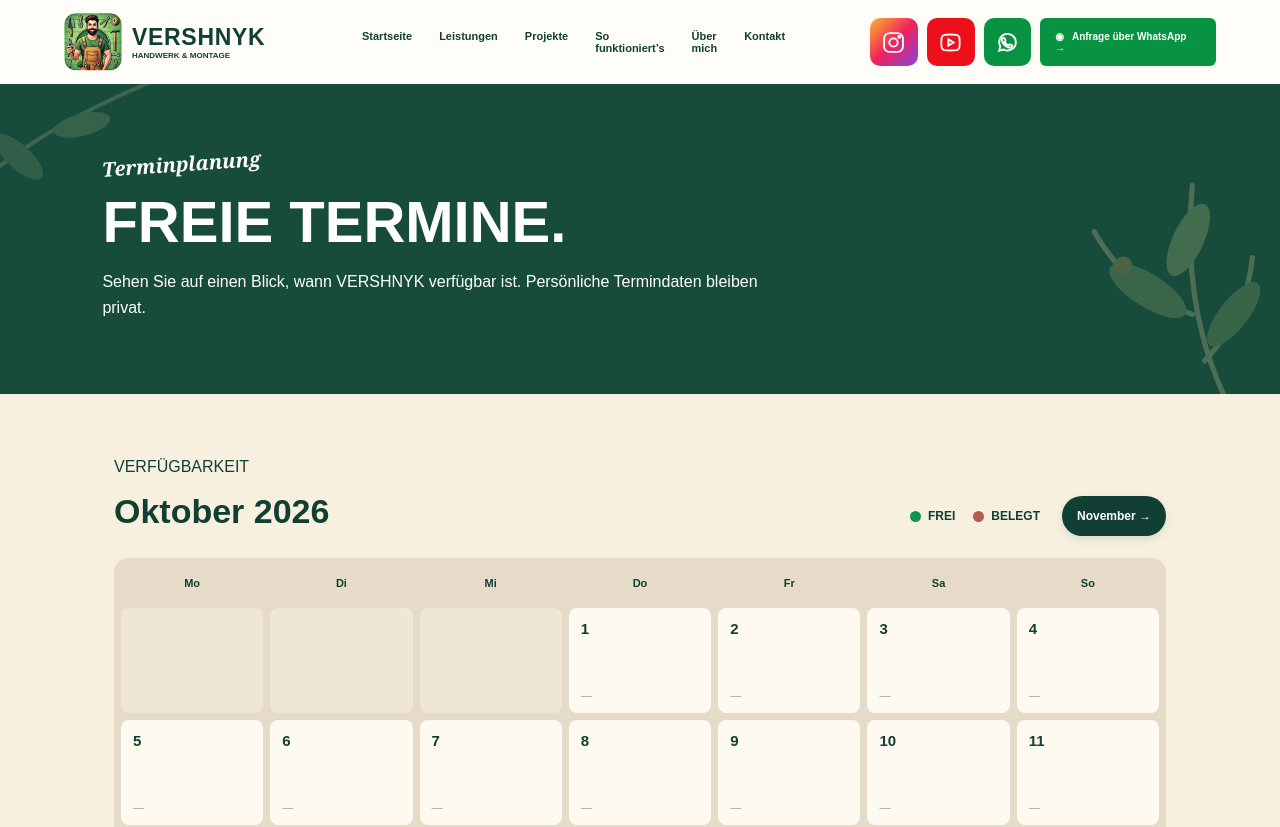
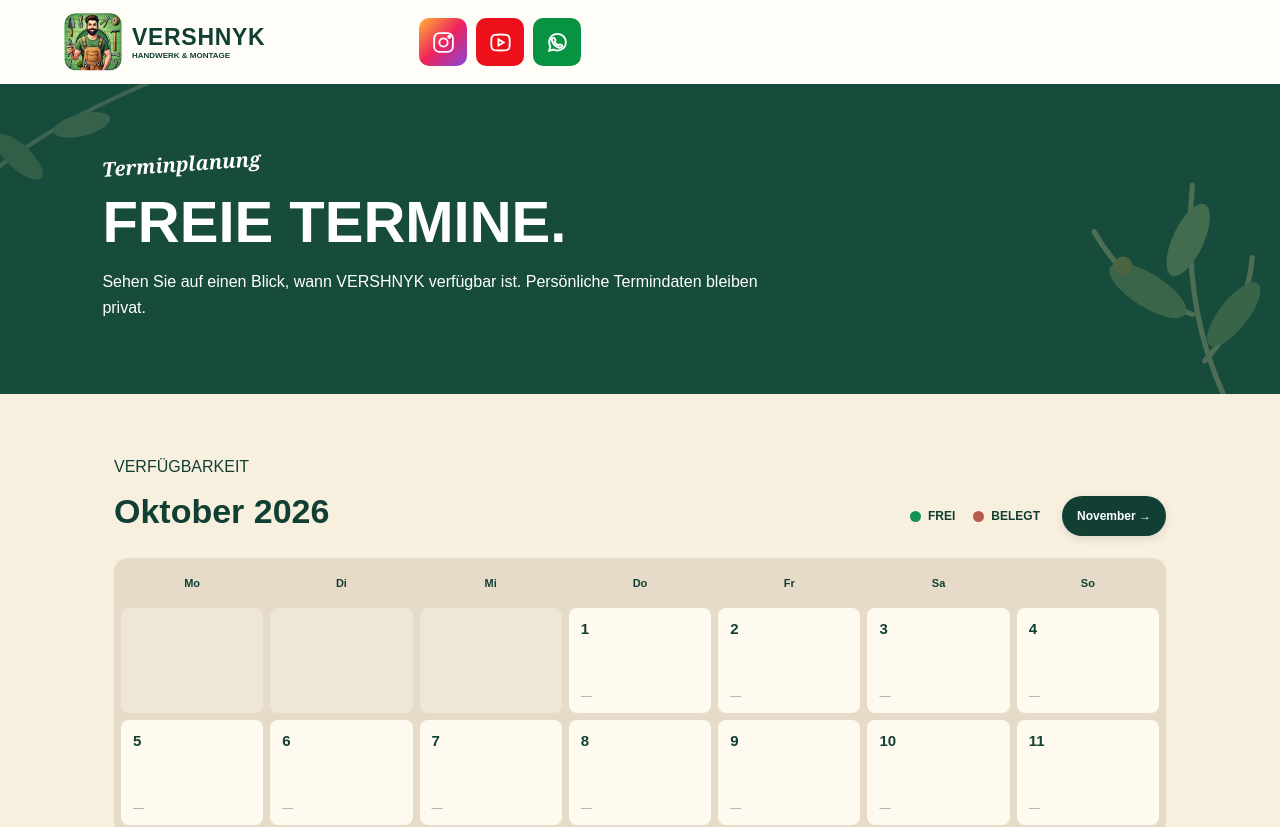
Before and after one commit to ch-ua/vershnyk-com, a Next.js app: page /kalender in a window 1280 px wide. Shown: the top 827 px of the page. Built offline with nearby package versions, Linux system fonts and the light colour scheme; no server answers.

Commit message:
Use shared simplified site header

```diff
--- a/src/app/kalender/page.tsx
+++ b/src/app/kalender/page.tsx
@@ -1,4 +1,5 @@
 "use client";
+import SiteHeader from "@/app/components/SiteHeader";
 import {site} from "@/data/site";
 import {logo} from "@/data/logo";
 import {useEffect,useMemo,useState} from "react";
@@ -18,11 +19,7 @@ export default function Kalender(){
  const move=(delta:number)=>setView(v=>{const d=new Date(v.year,v.month+delta,1);return {year:d.getFullYear(),month:d.getMonth()};});
  const dateKey=(d:number)=>`${view.year}-${pad(view.month+1)}-${pad(d)}`;
  return <main className="calendarPage">
-  <header className="header">
-   <a className="brand" href="/"><img src={logo} alt="VERSHNYK"/><span><strong>VERSHNYK</strong><small>HANDWERK & MONTAGE</small></span></a>
-   <nav><a href="/">Startseite</a><a href="/#leistungen">Leistungen</a><a href="/#projekte">Projekte</a><a href="/#ablauf">So funktioniert’s</a><a href="/#ueber">Über mich</a><a href="/#kontakt">Kontakt</a></nav>
-   <div className="actions"><a className="loginButton" href="/admin">Увійти</a><a className="ig" href={site.instagram} aria-label="Instagram"><svg viewBox="0 0 24 24"><rect x="3" y="3" width="18" height="18" rx="5"/><circle cx="12" cy="12" r="4"/><circle cx="17.5" cy="6.5" r="1"/></svg></a><a className="yt" href={site.youtube} aria-label="YouTube"><svg viewBox="0 0 24 24"><path d="M3.5 7.2A3.5 3.5 0 0 1 6 4.7c4-.5 8-.5 12 0a3.5 3.5 0 0 1 2.5 2.5c.5 3.2.5 6.4 0 9.6a3.5 3.5 0 0 1-2.5 2.5c-4 .5-8 .5-12 0a3.5 3.5 0 0 1-2.5-2.5 31 31 0 0 1 0-9.6Z"/><path className="play" d="m10 9 5 3-5 3Z"/></svg></a><a className="wicon" href={site.whatsapp} aria-label="WhatsApp"><svg viewBox="0 0 24 24"><path d="M20 11.7a8 8 0 0 1-11.8 7l-4.2 1.1 1.1-4A8 8 0 1 1 20 11.7Z"/><path d="M8.2 7.8c.4-.4.8-.2 1 .2l.8 1.8c.1.3 0 .6-.2.8l-.6.7c.8 1.6 2 2.8 3.7 3.5l.7-.8c.2-.2.5-.3.8-.2l1.8.8c.4.2.5.6.3 1-.5.9-1.4 1.5-2.4 1.4-3.7-.4-7.2-3.8-7.5-7.5-.1-.7.2-1.3.6-1.7Z"/></svg></a><a className="whatsapp" href={site.whatsapp}>◉ &nbsp; Anfrage über WhatsApp&nbsp; →</a></div>
-  </header>
+  <SiteHeader/>
   <section className="calendarHero"><p className="hand">Terminplanung</p><h1>FREIE TERMINE.</h1><p>Sehen Sie auf einen Blick, wann VERSHNYK verfügbar ist. Persönliche Termindaten bleiben privat.</p></section>
   <section className="calendarWrap">
    <div className="calendarTop"><div><p className="eyebrow">VERFÜGBARKEIT</p><h2>{current.name}</h2></div><div className="calendarTools"><div className="calendarLegend"><span><i className="free"></i> FREI</span><span><i className="busy"></i> BELEGT</span></div><div className="monthLinks">{(view.year>initial.year||view.month>initial.month)&&<button onClick={()=>move(-1)} aria-label="Vorheriger Monat">← {monthNames[(view.month+11)%12]}</button>}<button onClick={()=>move(1)} aria-label="Nächster Monat">{monthNames[(view.month+1)%12]} →</button></div></div></div>
```
